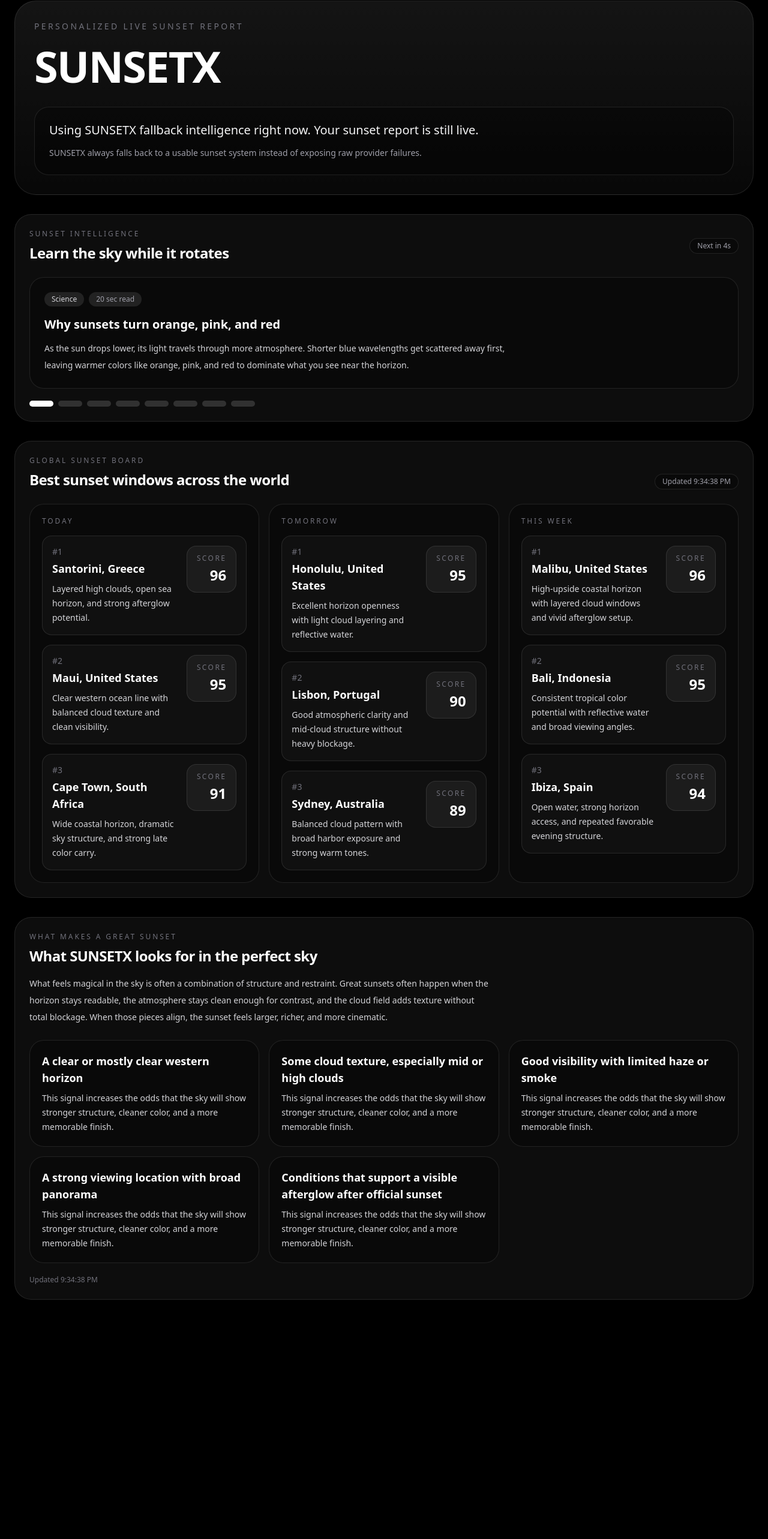
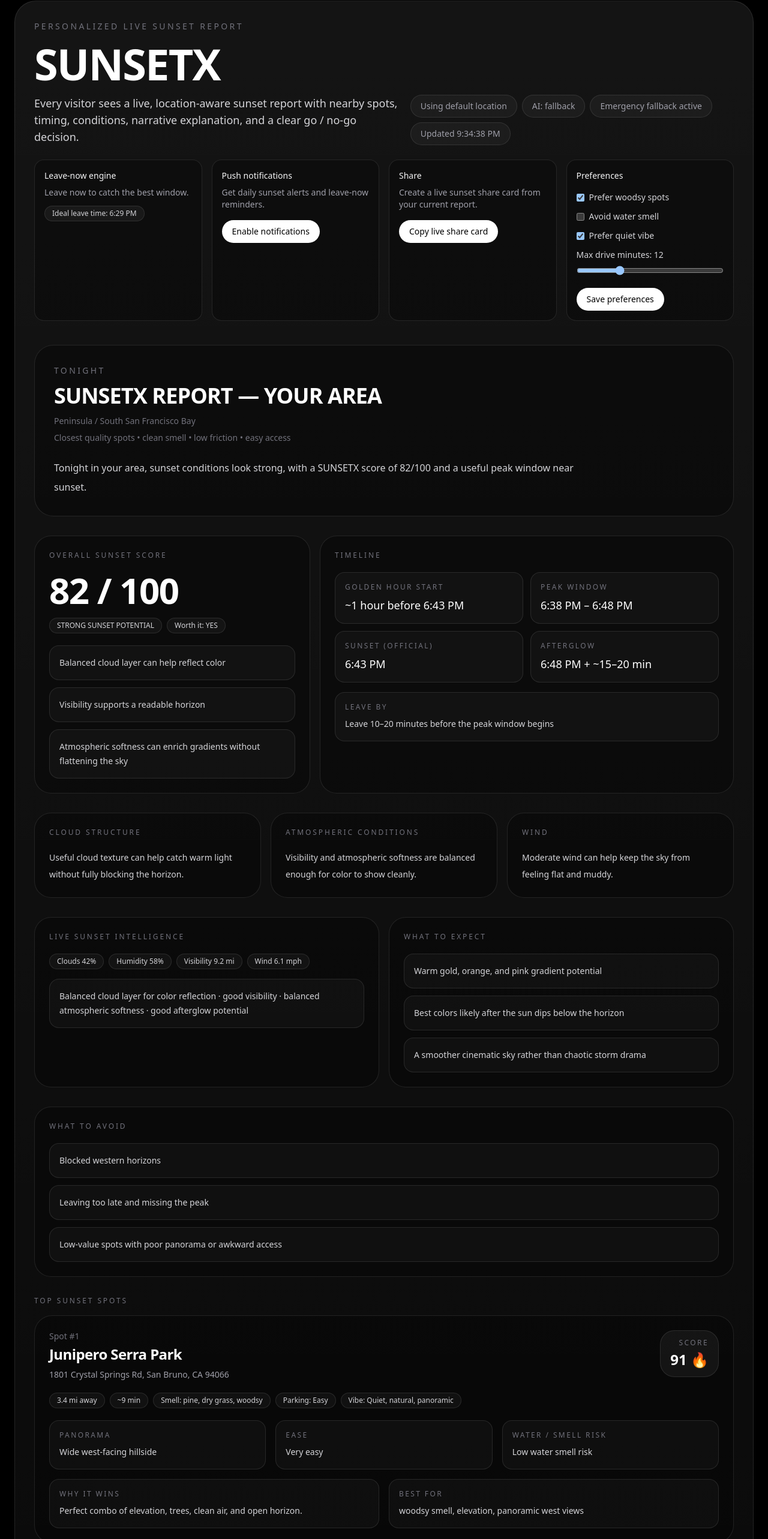
Before and after one commit to M4G3LL4N0/SUNSETX, a Next.js app: page / in a window 1280 px wide. Shown: the part 39-2605 px from the top of the page at 60% size. Before the commit the page ends 2246 px from the top, so only its background shows below. Built offline with nearby package versions, Linux system fonts and the light colour scheme; no server answers; the database is empty.

Commit message:
Always render deterministic fallback sunset report on homepage

```diff
--- a/src/components/LiveSunsetDashboard.tsx
+++ b/src/components/LiveSunsetDashboard.tsx
@@ -34,13 +34,132 @@ type ApiResponse = {
   updatedAt: string
 }
 
-const FALLBACK = {
+const FALLBACK_COORDS = {
   lat: 37.5985,
   lon: -122.3872,
 }
 
-function prettyError() {
-  return "Using SUNSETX fallback intelligence right now. Your sunset report is still live."
+function buildEmergencyData(): ApiResponse {
+  const now = new Date()
+  const sunset = new Date(now)
+  sunset.setHours(18, 43, 0, 0)
+
+  const peakStart = new Date(sunset.getTime() - 5 * 60 * 1000)
+  const peakEnd = new Date(sunset.getTime() + 5 * 60 * 1000)
+
+  const fmt = (d: Date) =>
+    d.toLocaleTimeString([], {
+      hour: "numeric",
+      minute: "2-digit",
+    })
+
+  return {
+    cityLabel: "Your Area",
+    regionLabel: "Peninsula / South San Francisco Bay",
+    timezoneOffset: -25200,
+    skyScore: 82,
+    afterglowScore: 78,
+    sunsetLocalTime: fmt(sunset),
+    peakWindow: {
+      start: fmt(peakStart),
+      end: fmt(peakEnd),
+    },
+    explanation:
+      "Balanced cloud layer for color reflection · good visibility · balanced atmospheric softness · good afterglow potential",
+    liveConditions: {
+      clouds: 42,
+      humidity: 58,
+      visibilityMiles: 9.2,
+      windMph: 6.1,
+      sunElevation: -1.8,
+      summary: "partly cloudy",
+    },
+    nearbyRankedLocations: [
+      {
+        id: "junipero-serra-park",
+        name: "Junipero Serra Park",
+        address: "1801 Crystal Springs Rd, San Bruno, CA 94066",
+        score: 91,
+        spotScore: 91,
+        scent: 0.95,
+        smellLabel: "pine, dry grass, woodsy",
+        parkingLabel: "Easy",
+        vibeLabel: "Quiet, natural, panoramic",
+        bestFor: "woodsy smell, elevation, panoramic west views",
+        whyItWins: "Perfect combo of elevation, trees, clean air, and open horizon.",
+        panoramaLabel: "Wide west-facing hillside",
+        easeLabel: "Very easy",
+        waterLabel: "Low water smell risk",
+        distanceMiles: 3.4,
+        driveMinutes: 9,
+      },
+      {
+        id: "skyline-college-hills",
+        name: "Skyline College Hills",
+        address: "3300 College Dr, San Bruno, CA 94066",
+        score: 88,
+        spotScore: 88,
+        scent: 0.9,
+        smellLabel: "dry grass, hillside, fresh air",
+        parkingLabel: "Easy",
+        vibeLabel: "Elevated, expansive, quiet",
+        bestFor: "elevation, hillside air, stronger sky intensity",
+        whyItWins: "Elevation amplifies sunset intensity and gives a bigger sky feel.",
+        panoramaLabel: "High hillside panorama",
+        easeLabel: "Easy",
+        waterLabel: "Low water smell risk",
+        distanceMiles: 4.8,
+        driveMinutes: 11,
+      },
+      {
+        id: "bayfront-park",
+        name: "Bayfront Park",
+        address: "1600 Bayshore Hwy, Burlingame, CA 94010",
+        score: 84,
+        spotScore: 84,
+        scent: 0.75,
+        smellLabel: "clean, slight water, generally mild",
+        parkingLabel: "Easy",
+        vibeLabel: "Open, airy, reflective",
+        bestFor: "open sky, reflections, easy access",
+        whyItWins: "Less woodsy, but a very open sky makes color spread wider.",
+        panoramaLabel: "Open shoreline sky",
+        easeLabel: "Very easy",
+        waterLabel: "Moderate water presence",
+        distanceMiles: 2.9,
+        driveMinutes: 8,
+      },
+    ],
+    aiNarrative: {
+      title: "SUNSETX REPORT — YOUR AREA",
+      intro:
+        "Tonight in your area, sunset conditions look strong, with a SUNSETX score of 82/100 and a useful peak window near sunset.",
+      whyTonightIsGood: {
+        cloudStructure:
+          "Useful cloud texture can help catch warm light without fully blocking the horizon.",
+        atmosphere:
+          "Visibility and atmospheric softness are balanced enough for color to show cleanly.",
+        wind:
+          "Moderate wind can help keep the sky from feeling flat and muddy.",
+      },
+      whatToExpect: [
+        "Warm gold, orange, and pink gradient potential",
+        "Best colors likely after the sun dips below the horizon",
+        "A smoother cinematic sky rather than chaotic storm drama",
+      ],
+      avoid: [
+        "Blocked western horizons",
+        "Leaving too late and missing the peak",
+        "Low-value spots with poor panorama or awkward access",
+      ],
+      decision: {
+        goNoGo: "GO — HIGH CONFIDENCE",
+        bestMove: "Go to Junipero Serra Park and arrive before the peak window.",
+      },
+    },
+    aiStatus: "fallback",
+    updatedAt: new Date().toISOString(),
+  }
 }
 
 function StatusPill({ children }: { children: React.ReactNode }) {
@@ -62,11 +181,11 @@ function getUserKey() {
 }
 
 export default function LiveSunsetDashboard() {
-  const [coords, setCoords] = useState(FALLBACK)
+  const [coords, setCoords] = useState(FALLBACK_COORDS)
   const [userKey, setUserKey] = useState("anonymous")
   const [status, setStatus] = useState("Using default location")
   const [data, setData] = useState<ApiResponse | null>(null)
-  const [error, setError] = useState("")
+  const [fallbackMode, setFallbackMode] = useState(false)
 
   useEffect(() => {
     setUserKey(getUserKey())
@@ -113,7 +232,6 @@ export default function LiveSunsetDashboard() {
 
     const load = async () => {
       try {
-        setError("")
         const res = await fetch(
           `/api/live-score?lat=${coords.lat}&lon=${coords.lon}&userKey=${encodeURIComponent(userKey)}`,
           { cache: "no-store" }
@@ -127,10 +245,12 @@ export default function LiveSunsetDashboard() {
 
         if (active) {
           setData(json)
+          setFallbackMode(false)
         }
-      } catch (e) {
+      } catch {
         if (active) {
-          setError(e instanceof Error ? e.message : "Failed to load")
+          setData(buildEmergencyData())
+          setFallbackMode(true)
         }
       }
     }
@@ -156,25 +276,6 @@ export default function LiveSunsetDashboard() {
       driveMinutes: top.driveMinutes ?? 10,
     })
   }, [data])
-
-  if (error && !data) {
-    return (
-      <section className="rounded-[36px] border border-white/10 bg-gradient-to-b from-white/[0.08] to-white/[0.03] p-8 shadow-[0_30px_120px_rgba(0,0,0,0.45)]">
-        <div className="text-sm uppercase tracking-[0.24em] text-zinc-500">
-          Personalized live sunset report
-        </div>
-        <h1 className="mt-5 text-5xl font-semibold tracking-tight md:text-7xl">
-          SUNSETX
-        </h1>
-        <div className="mt-8 rounded-3xl border border-white/10 bg-black/30 p-6">
-          <div className="text-xl font-medium text-zinc-100">{prettyError()}</div>
-          <div className="mt-3 text-sm leading-6 text-zinc-400">
-            SUNSETX always falls back to a usable sunset system instead of exposing raw provider failures.
-          </div>
-        </div>
-      </section>
-    )
-  }
 
   if (!data || !report) {
     return (
@@ -205,6 +306,7 @@ export default function LiveSunsetDashboard() {
         <div className="flex flex-wrap gap-2">
           <StatusPill>{status}</StatusPill>
           <StatusPill>AI: fallback</StatusPill>
+          <StatusPill>{fallbackMode ? "Emergency fallback active" : "Live data active"}</StatusPill>
           <StatusPill>
             Updated {new Date(data.updatedAt).toLocaleTimeString()}
           </StatusPill>
```
